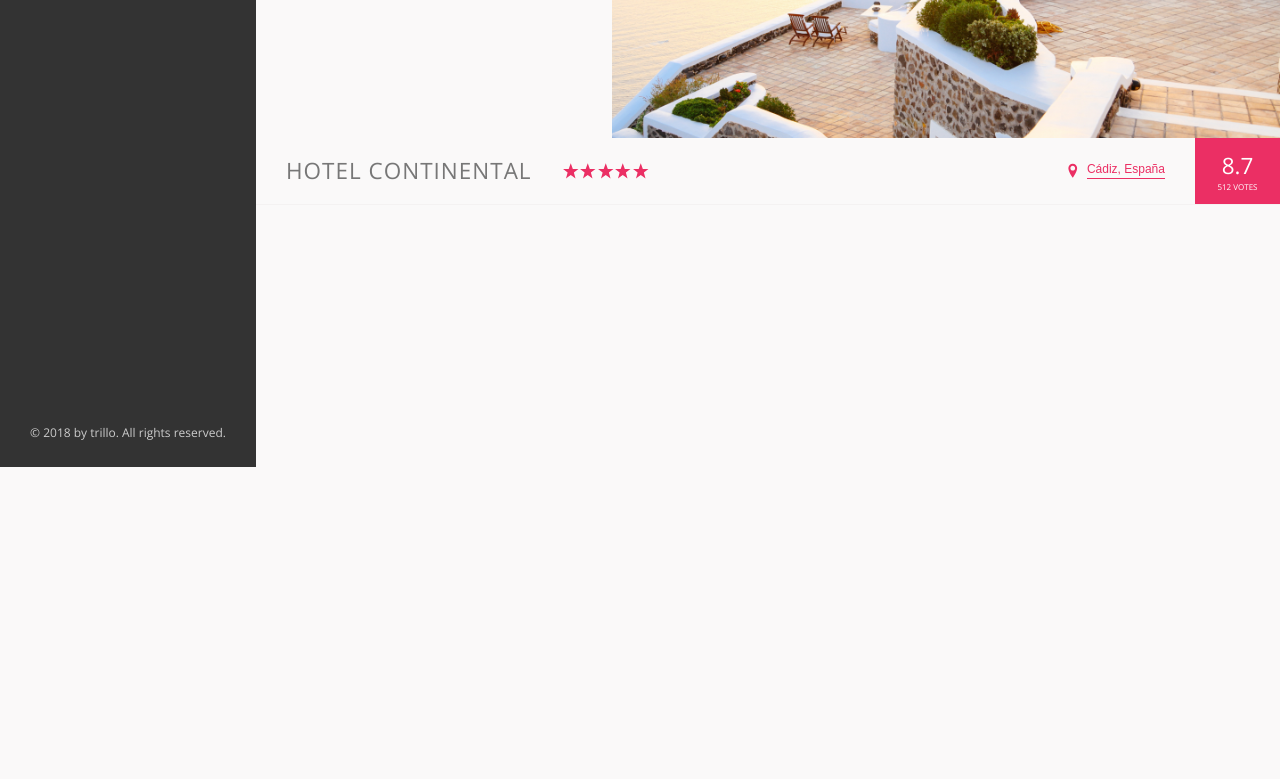
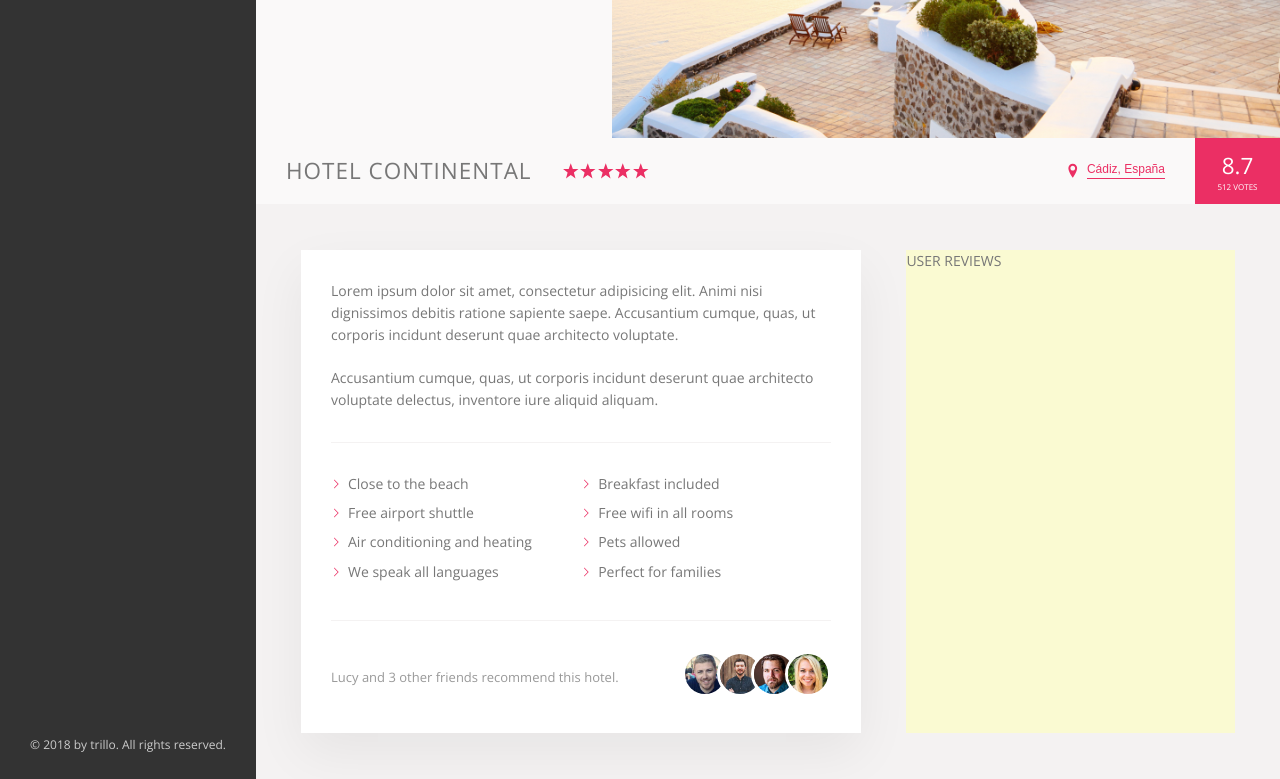
Before and after one commit to juliasj/trillo-project, a website: page index.html in a window 1280 px wide. Shown: the part 333-1112 px from the top of the page. Before the commit the page ends 800 px from the top, so only its background shows below. Drawn offline with nearby package versions, Linux system fonts and the light colour scheme.

Commit message:
Add hotel view

```diff
--- a/index.html
+++ b/index.html
@@ -124,6 +124,40 @@
                         <div class="overview__rating-count">512 votes</div>
                     </div>
                 </div>
+                <div class="hotel-view__detail">
+                    <div class="hotel-view__description">
+                        <p class="paragraph">
+                            Lorem ipsum dolor sit amet, consectetur adipisicing elit. Animi nisi dignissimos debitis ratione sapiente saepe. Accusantium cumque, quas, ut corporis incidunt deserunt quae architecto voluptate.
+                        </p>
+                        <p class="paragraph">
+                            Accusantium cumque, quas, ut corporis incidunt deserunt quae architecto voluptate delectus, inventore iure aliquid aliquam.
+                        </p>
+                        <ul class="list">
+                            <li class="list__item">Close to the beach</li>
+                            <li class="list__item">Breakfast included</li>
+                            <li class="list__item">Free airport shuttle</li>
+                            <li class="list__item">Free wifi in all rooms</li>
+                            <li class="list__item">Air conditioning and heating</li>
+                            <li class="list__item">Pets allowed</li>
+                            <li class="list__item">We speak all languages</li>
+                            <li class="list__item">Perfect for families</li>
+                        </ul>
+                        <div class="recommend">
+                            <p class="recommend__count">
+                                Lucy and 3 other friends recommend this hotel.
+                            </p>
+                            <div class="recommend__friends">
+                                <img src="img/user-3.jpg" alt="Friend 1" class="recommend__photo">
+                                <img src="img/user-4.jpg" alt="Friend 2" class="recommend__photo">
+                                <img src="img/user-5.jpg" alt="Friend 3" class="recommend__photo">
+                                <img src="img/user-6.jpg" alt="Friend 4" class="recommend__photo">
+                            </div>
+                        </div>
+                    </div>
+                    <div class="hotel-view__user-reviews">
+                        USER REVIEWS
+                    </div>
+                </div>
             </main>
         </div>
     </body>
--- a/sass/base/_typography.scss
+++ b/sass/base/_typography.scss
@@ -5,3 +5,45 @@ body {
     line-height: 1.6;
     color: var(--color-gray-dark-2);
 }
+
+.paragraph {
+
+    &:not(:last-of-type) {
+        margin-bottom: 2rem;
+    }
+}
+
+.list {
+    list-style: none;
+    padding: 3rem 0;
+    margin: 3rem 0;
+    border-top: var(--line);
+    border-bottom: var(--line);
+
+    display: flex;
+    flex-wrap: wrap;
+
+    &__item {
+        flex: 0 0 50%;
+        margin-bottom: .7rem;
+
+        &::before {
+            content: '';
+            display: inline-block;
+            height: 1rem;
+            width: 1rem;
+            margin-right: .7rem;
+
+            // Older browsers
+            // background-image: url('../img/chevron-thin-right.svg');
+            // background-size: cover;
+
+            // Newer browsers
+            background-color: var(--color-primary);
+            -webkit-mask-image: url('../img/chevron-thin-right.svg');
+            -webkit-mask-size: cover;
+            mask-image: url('../img/chevron-thin-right.svg');
+            mask-size: cover;
+        }
+    }
+}
--- /dev/null
+++ b/sass/components/_recommend.scss
@@ -0,0 +1,23 @@
+.recommend {
+    font-size: 1.3rem;
+    color: var(--color-gray-dark-3);
+
+    display: flex;
+    align-items: center;
+
+    &__count {
+        margin-right: auto;
+    }
+
+    &__photo {
+        box-sizing: content-box;
+        height: 4rem;
+        width: 4rem;
+        border-radius: 50%;
+        border: 3px solid var(--color-white);
+
+        &:not(:last-child) {
+            margin-right: -1.5rem;
+        }
+    }
+}
--- a/sass/layout/_hotel-view.scss
+++ b/sass/layout/_hotel-view.scss
@@ -1,5 +1,25 @@
 .hotel-view {
     flex: 1;
+    min-height: calc(100vh - 7rem);
 
-    height: calc(100vh - 7rem);
+    &__detail {
+        display: flex;
+        padding: 4.5rem;
+        background-color: var(--color-gray-light-2);
+        border-bottom: var(--line);
+    }
+
+    &__description {
+        flex: 0 0 60%;
+        margin-right: 4.5rem;
+        padding: 3rem;
+        background-color: var(--color-white);
+        box-shadow: var(--shadow-subtle);
+    }
+
+    &__user-reviews {
+        flex: 1;
+
+        background-color: lightgoldenrodyellow;
+    }
 }
--- a/sass/main.scss
+++ b/sass/main.scss
@@ -7,6 +7,10 @@
 @import 'base/typography';
 @import 'base/utilities';
 
+@import 'components/button';
+@import 'components/gallery';
+@import 'components/overview';
+@import 'components/recommend';
 @import 'components/search';
 @import 'components/side-nav';
 @import 'components/user-nav';
```
Also changed, not shown: css/style.css.
